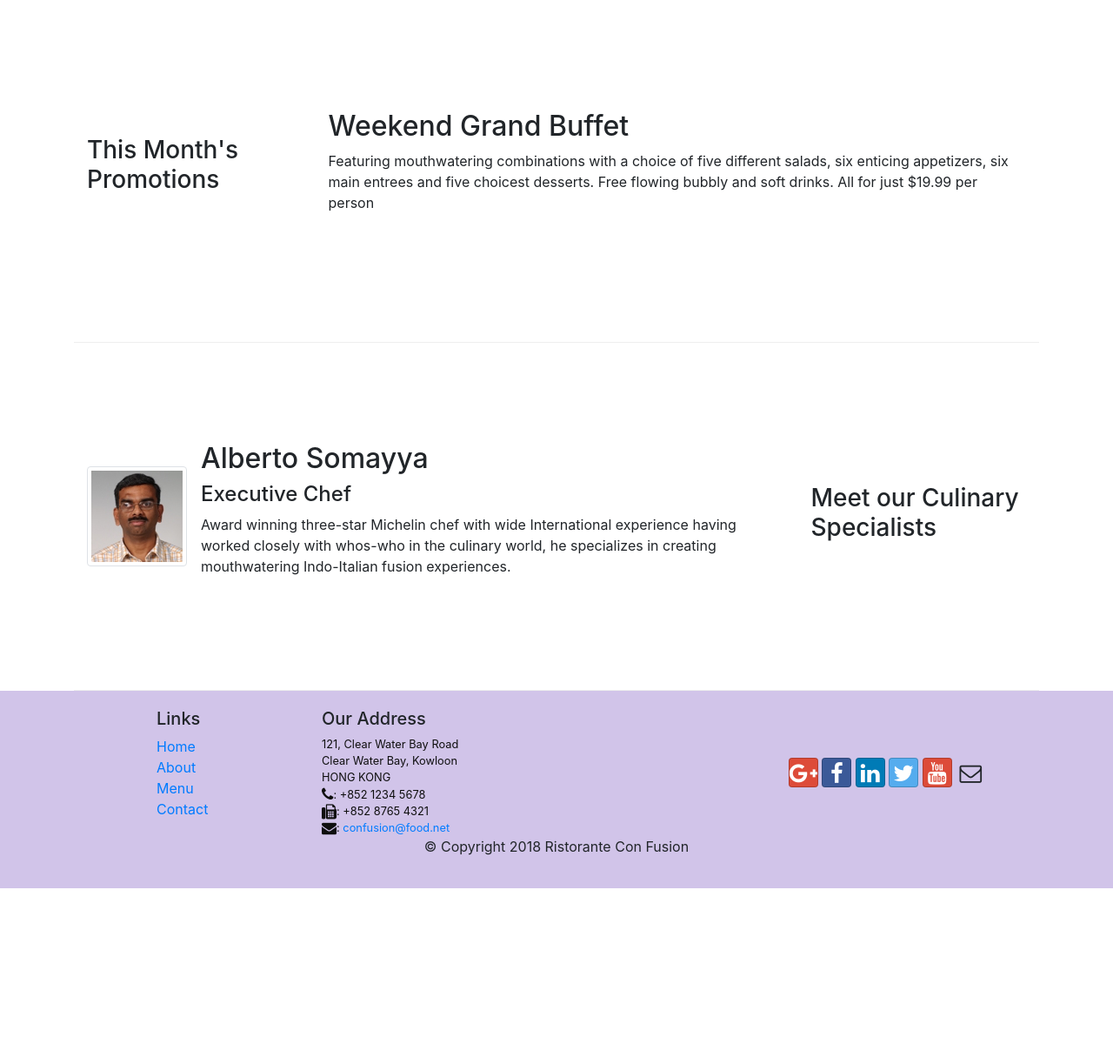
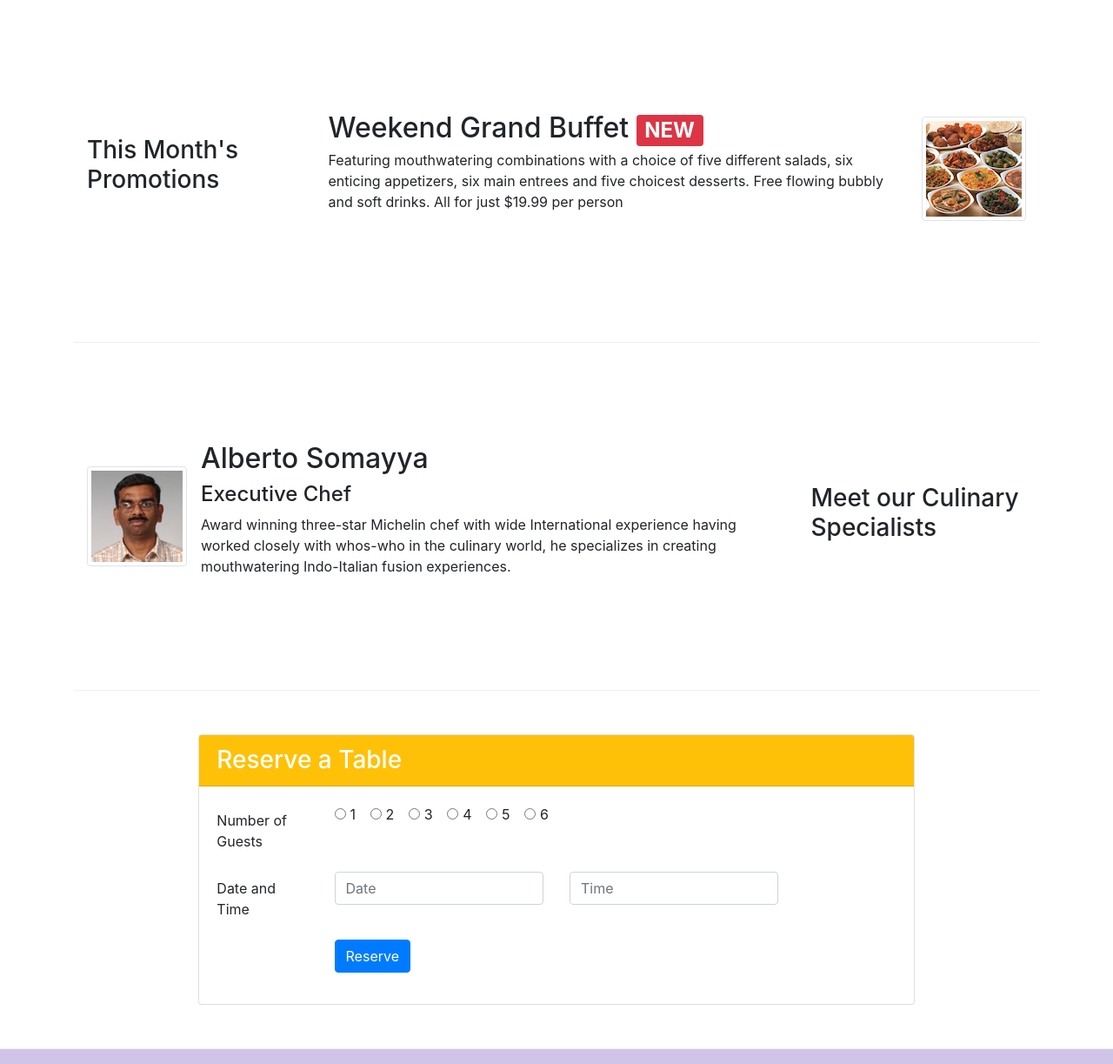
Before and after one commit to Gowshika-Rajagopal/Bootstrap, a website: page index.html in a window 1280 px wide. Shown: the part 740-1963 px from the top of the page at 87% size. Before the commit the page ends 1761 px from the top, so only its background shows below. Drawn offline with nearby package versions, Linux system fonts and the light colour scheme.

Commit message:
Bootstrap: Assignment 2

```diff
--- a/index.html
+++ b/index.html
@@ -40,8 +40,11 @@
                     <h1>Ristorante con Fusion</h1>
                     <p>We take inspiration from the World's best cuisines, and create a unique fusion experience. Our lipsmacking creations will tickle your culinary senses!</p>
                 </div>
-                <div class="col-12 col-sm align-self-center">
+                <div class="col-12 col-sm-3 align-self-center">
                     <img src="img/logo.png" class="img-fluid">
+                </div>
+                <div class="col-12 col-sm-3 align-self-center">
+                    <a class="btn btn-warning btn-block btn-sm" href="#ReservationForm" role="button"><strong>Reserve Table</strong></a>
                 </div>
             </div>
         </div>
@@ -76,8 +79,16 @@
                 <h3>This Month's Promotions</h3>
             </div>
             <div class="col col-sm col-md">
-                <h2>Weekend Grand Buffet</h2>
-                <p  class="d-none d-sm-block">Featuring mouthwatering combinations with a choice of five different salads, six enticing appetizers, six main entrees and five choicest desserts. Free flowing bubbly and soft drinks. All for just $19.99 per person </p>
+                <div class="media">
+                    <div class="media-body">
+                        <h2 class="mt-0 mb-1">Weekend Grand Buffet
+                            <span class="badge badge-danger">NEW</span>
+                        </h2>
+                        <p  class="d-none d-sm-block">Featuring mouthwatering combinations with a choice of five different salads, six enticing appetizers, six main entrees and five choicest desserts. Free flowing bubbly and soft drinks. All for just $19.99 per person </p>
+                    </div>
+                    <img class="d-flex ml-3 img-thumbnail align-self-center "
+                    src="img/buffet.png" alt="Grand Buffet">
+                </div>
             </div>
         </div>
 
@@ -99,6 +110,62 @@
                         </p>
                     </div>
                 </div>
+            </div>
+        </div>
+    </div>
+
+    <div class="row row-content align-items-center" id="ReservationForm">
+        <div class="col-12 offset-sm-2 col-sm-8 ">
+            <div class="card">
+                <h3 class="card-header bg-warning text-white">Reserve a Table</h3>
+                    <div class="card-body">
+                        <form>
+                            <div class="form-group row">
+                                <label for="No.ofSeatToBeReserved" class="col-sm-2 col-form-label">Number of Guests</label>
+                            <div class="col-sm-10">
+                                <div class="form-check form-check-inline">
+                                    <input class="form-check-input" type="radio" name="inlineRadioOptions" id="inlineRadio1" value="option1">
+                                    <label class="form-check-label" for="inlineRadio1">1</label>
+                                </div>
+                                <div class="form-check form-check-inline">
+                                    <input class="form-check-input" type="radio" name="inlineRadioOptions" id="inlineRadio2" value="option2">
+                                    <label class="form-check-label" for="inlineRadio2">2</label>
+                                </div>
+                                <div class="form-check form-check-inline">
+                                    <input class="form-check-input" type="radio" name="inlineRadioOptions" id="inlineRadio3" value="option3">
+                                    <label class="form-check-label" for="inlineRadio3">3</label>
+                                </div>
+                                <div class="form-check form-check-inline">
+                                    <input class="form-check-input" type="radio" name="inlineRadioOptions" id="inlineRadio4" value="option5">
+                                    <label class="form-check-label" for="inlineRadio1">4</label>
+                                </div>
+                                <div class="form-check form-check-inline">
+                                    <input class="form-check-input" type="radio" name="inlineRadioOptions" id="inlineRadio5" value="option5">
+                                    <label class="form-check-label" for="inlineRadio2">5</label>
+                                </div>
+                                <div class="form-check form-check-inline">
+                                    <input class="form-check-input" type="radio" name="inlineRadioOptions" id="inlineRadio6" value="option6">
+                                    <label class="form-check-label" for="inlineRadio3">6</label>
+                                </div>
+                            </div>
+                            </div>
+                            <div class="form-group row">
+                                    <label for="lastname" class="col-sm-2 col-form-label">Date and Time</label>
+                                    <div class="col-12 col-sm-4">
+                                        <input type="text" class="form-control" id="Date" name="Date" placeholder="Date">
+                                    </div>
+                                    <div class="col-12 col-sm-4">
+                                        <input type="text" class="form-control" id="Time" name="Time" placeholder="Time">
+                                    </div>
+
+                            </div>
+                            <div class="form-group row">
+                                <div class="offset-sm-2 col-sm-10">
+                                    <button type="submit" class="btn btn-primary">Reserve</button>
+                                </div>
+                            </div>
+                        </form>
+                    </div>
             </div>
         </div>
     </div>
```
